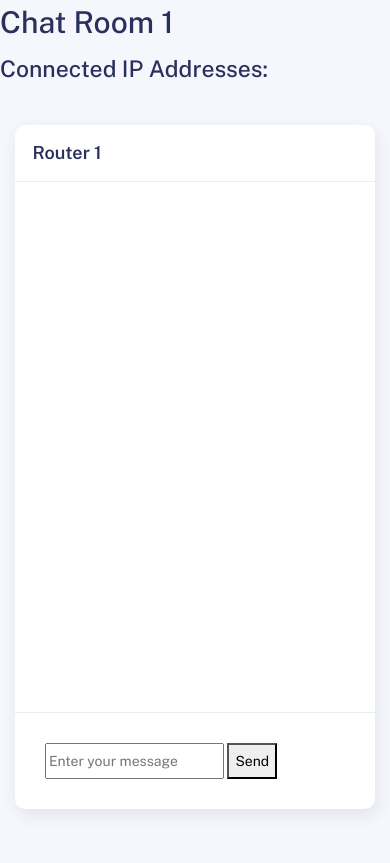
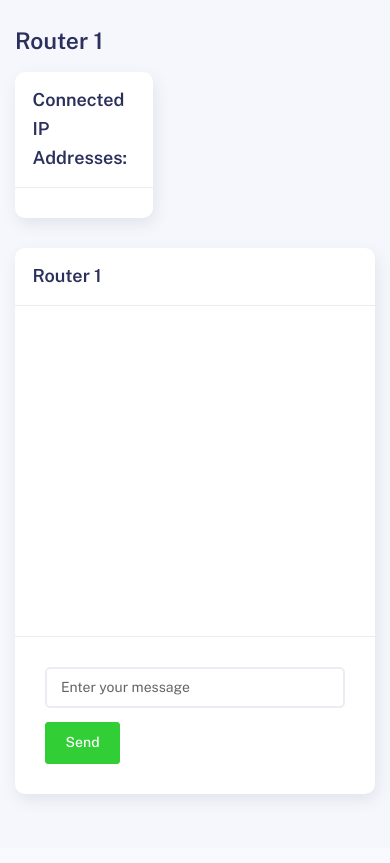
Before and after one commit to Msumri/XTH_Head, a Flask app: page /chatapp/1/ in a window 390 px wide. After the commit the page ends 802 px from the top, so only its background shows below. Run offline with Flask 3, Linux system fonts and the light colour scheme; some libraries are stand-ins or nearby versions.

Commit message:
chat ready

```diff
--- a/templates/chat.html
+++ b/templates/chat.html
@@ -1,37 +1,15 @@
-<!DOCTYPE html>
-<html lang="en">
-<head>
-    <meta charset="UTF-8">
-    <meta name="viewport" content="width=device-width, initial-scale=1.0">
-    <script src="https://code.jquery.com/jquery-3.6.0.min.js"></script>
-
-    <title>Chat Room {{routernum}}</title>
-
-</head>
-<body>
-
-    <h1>Chat Room {{routernum}}</h1>
-        <h3>Connected IP Addresses:</h3>
-        <ul id="ip-list">
-            {% for ip in connected_ips %}
-            <li>{{ ip }}</li>
-            {% endfor %}
-        </ul>
-
-
-
-
 
 
 <!DOCTYPE html>
 <html lang="en">
   <head>
     <meta http-equiv="X-UA-Compatible" content="IE=edge" />
-    <title>Void Serpents >  {{page_name}}</title>
+    <title>Void Serpents >  Chat Room {{routernum}}</title>
     <meta
       content="width=device-width, initial-scale=1.0, shrink-to-fit=no"
       name="viewport"
     />
+    <script src="https://code.jquery.com/jquery-3.6.0.min.js"></script>
 
     <link
       rel="icon"
@@ -70,8 +48,30 @@
 
 <div class="container" >
     <div class="page-inner">
+        <h3 class="fw-bold mb-3">Router {{routernum}} </h3>
         <div class="row">
-            <div class="col-md-6 ms-auto me-auto">
+
+            <div class="col-5 col-md-3">
+                <div class="card card-stats card-round">
+                    <div class="card-header">
+                        <div class="card-title">Connected IP Addresses:</div>
+                    </div>
+                    <div class="card-body">
+                        <ul class="nav nav-secondary" id="ip-list">
+                            {% for ip in connected_ips %}
+                            <li >
+                                <i class="icon-lock"></i>
+                                <p> {{ ip }}</p>
+                            </li>
+                            {% endfor %}
+                        </ul>
+
+                    </div>
+                </div>
+
+
+            </div>
+            <div class="col-12 col-md-8 ">
                 <div class="card card-stats card-round">
                     <div class="card-header">
                         <div class="card-title">Router {{routernum}}</div>
@@ -80,7 +80,26 @@
                     <form id="chat-input">
 
                         <div class="card-body">
-                            <div  id="chat-box" style=" height: 500px ;overflow: auto;">
+                            <style>
+
+
+                            .highlight {
+                            font-family: sans-serif;
+                            font-size: 16px;
+                            line-height: 2;
+                            width: 80%;
+                            color: rgb(27, 25, 40);
+                            background-color: rgb(168, 216, 255);
+                            border-radius: 20px;
+                            padding-top: 5px;
+                            padding-right: 10px;
+                            padding-bottom: 5px;
+                            padding-left: 20px;
+                            margin: 10px ; /* Optional: Add some spacing between highlighted divs if needed */
+                        }
+
+                            </style>
+                            <div  id="chat-box" style=" height: 300px ;overflow: auto;">
                                 <!-- Messages will be dynamically inserted here -->
                             </div>
                         </div>
@@ -88,9 +107,9 @@
 
 
                             <div class="card-action">
-                                <input type="text" id="message" placeholder="Enter your message" required>
-
-                                <button type="submit">Send</button>
+                                <input class="form-control" type="text" id="message" placeholder="Enter your message" required>
+                                <p></p>
+                                <button class="btn btn-success" type="submit">Send</button>
 
                             </div>
                     </form>
@@ -133,6 +152,7 @@
             const p = document.createElement('p');
             p.textContent = `${msg.username}: ${msg.message}`;
             chatBox.appendChild(p);
+            p.classList.add('highlight');
         });
 
         // Scroll chat box to the bottom
--- a/templates/router.html
+++ b/templates/router.html
@@ -62,7 +62,7 @@
                 <input class="form-control" name="name"type="text" id="name" placeholder="Your name" required>
                 <p></p>
                 <label for="option">Select a Router:</label>
-                <select class="form-select" id="option" required name="router_number">
+                <select class="form-select input-fixed" id="option" required name="router_number">
                     <option value="" disabled selected>Select a Router</option>
                     <option value="1">Router 1</option>
                     <option value="2">Router 2</option>
```
Also changed, not shown: messages.json (+1 -1 lines).
